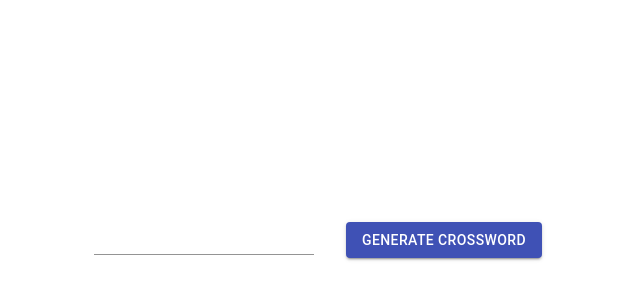
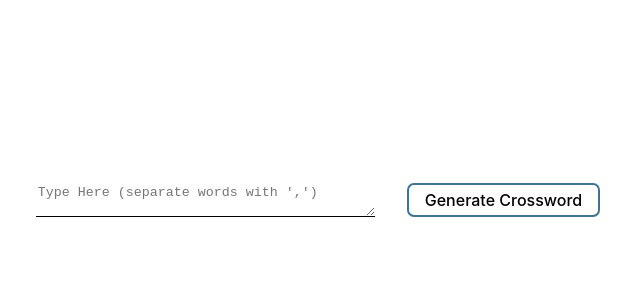
Before and after one commit to Mitvichin/Crossword-generator, a React (Create React App) app: page / in a window 1280 px wide. Shown: the part 160-460 px from the top of the page, without its empty margins (322-962 px from the left). Built offline with nearby package versions, Linux system fonts and the light colour scheme.

Commit message:
removed material ui; refactored ui

```diff
--- a/package.json
+++ b/package.json
@@ -3,7 +3,6 @@
   "version": "0.1.0",
   "private": true,
   "dependencies": {
-    "@material-ui/core": "^4.11.3",
     "@testing-library/jest-dom": "^5.11.9",
     "@testing-library/react": "^11.2.5",
     "@testing-library/user-event": "^12.7.3",
--- a/src/components/crossword/Crossword.js
+++ b/src/components/crossword/Crossword.js
@@ -2,45 +2,27 @@ import React, { useEffect, useState } from 'react';
 import { CrosswordLayout } from './crossword_layout/CrosswordLayout';
 import { CrosswordFactory } from './crossword_factory/CrosswordFactory';
 import { CrosswordInput } from './crossword_input/CrosswordInput';
-import { Grid } from '@material-ui/core';
 import classes from './crossword.module.css';
-const words = [
-  'hypnothize',
-  'tension',
-  'examination',
-  'outline',
-  'beg',
-  'coverage',
-  'jet',
-  'discreet',
-  'sustain'
-];
 
 const Crossword = () => {
   const [grid, setGrid] = useState([]);
 
   const constGenerateCrossWord = (inputValue) => {
-    const words = inputValue.toLowerCase().replace(/\s/g, '').split(',');
+    const words = inputValue.toUpperCase().replace(/\s/g, '').split(',');
     const crosswordGrid = CrosswordFactory(words);
     console.log(crosswordGrid.unusedWords);
     setGrid(crosswordGrid.grid);
   };
 
   return (
-    <Grid
-      container
-      className={classes.container}
-      alignContent="center"
-      justify="center"
-      direction="column"
-    >
-      <Grid item>
+    <div className={classes.container}>
+      <div>
         <CrosswordInput onSubmitHandler={constGenerateCrossWord} />
-      </Grid>
-      <Grid item>
+      </div>
+      <div>
         <CrosswordLayout grid={grid} />
-      </Grid>
-    </Grid>
+      </div>
+    </div>
   );
 };
 
--- a/src/components/crossword/crossword.module.css
+++ b/src/components/crossword/crossword.module.css
@@ -1,4 +1,10 @@
 .container {
   width: 100%;
   height: 100%;
+  display: flex;
+  flex-direction: column;
+  justify-content: center;
+  align-items: center;
+  justify-content: center;
+  row-gap: 5rem;
 }
--- a/src/components/crossword/crossword_factory/helpers/gridUtilities.js
+++ b/src/components/crossword/crossword_factory/helpers/gridUtilities.js
@@ -3,7 +3,6 @@ import { doesCellExist, isEmptyCell } from './cellChecks';
 import { checkIfCharIsIllegalForCell } from './checkIfCharIsIllegalForCell';
 
 const placeWordOnGrid = (wordInfo, grid) => {
-  const _grid = [...grid];
   const rowIndex = wordInfo.startingCordinates.x;
   const columnIndex = wordInfo.startingCordinates.y;
 
@@ -15,23 +14,24 @@ const placeWordOnGrid = (wordInfo, grid) => {
     }
   }
 
-  return _grid;
+  return grid;
 };
 
 const placeFirstWordOnGrid = (wordsInfo, grid) => {
   const wordInfo = wordsInfo[0];
+  const halfOfGridSize = Math.floor(grid.length / 2);
+  const quaterOfGridSize = Math.floor(halfOfGridSize / 2);
+
   wordInfo.isVertical = Math.random() > 0.5 ? true : false;
-  const halfOfGridSize = Math.floor(grid.length / 2);
-  const quaterOfGridSize = Math.floor(grid.length / 4);
   const { isVertical } = wordInfo;
   wordInfo.startingCordinates = {
     x: isVertical ? quaterOfGridSize : halfOfGridSize,
     y: isVertical ? halfOfGridSize : quaterOfGridSize
   };
 
-  let _grid = placeWordOnGrid(wordInfo, grid);
+  grid = placeWordOnGrid(wordInfo, grid);
 
-  return _grid;
+  return grid;
 };
 
 const generateGrid = (size, defaultEmptyCell) => {
@@ -50,24 +50,20 @@ const tryPlacingWordOnGrid = (wordInfo, placedWords, grid) => {
       wordInfo.isVertical = !isPlacedWordVertical;
       const { isVertical } = wordInfo;
       const indexOfCrossChar = wordInfo.text.indexOf(char);
-      let x = 0;
-      let y = 0;
 
-      //calculating cordinates for potential start
-      if (isVertical) {
-        x = placedX - indexOfCrossChar;
-        y = placedY;
-      } else {
-        x = placedX;
-        y = placedY - indexOfCrossChar;
-      }
+      const { x, y } = _calculatePotentialStartCordinate(
+        placedX,
+        placedY,
+        isVertical,
+        indexOfCrossChar
+      );
 
       wordInfo.startingCordinates.x = x;
       wordInfo.startingCordinates.y = y;
 
-      let isWordIllegal = _verifyCells(x, y, wordInfo, grid);
+      const isWordIllegal = _checkIfWordIsIllegal(x, y, wordInfo, grid);
 
-      if (isWordIllegal === false) {
+      if (!isWordIllegal) {
         return true;
       }
     }
@@ -75,7 +71,22 @@ const tryPlacingWordOnGrid = (wordInfo, placedWords, grid) => {
   }
 };
 
-const _verifyCells = (x, y, wordInfo, grid) => {
+const _calculatePotentialStartCordinate = (placedX, placedY, isVertical, indexOfCrossChar) => {
+  let x = 0;
+  let y = 0;
+
+  if (isVertical) {
+    x = placedX - indexOfCrossChar;
+    y = placedY;
+  } else {
+    x = placedX;
+    y = placedY - indexOfCrossChar;
+  }
+
+  return { x, y };
+};
+
+const _checkIfWordIsIllegal = (x, y, wordInfo, grid) => {
   const { isVertical, text } = wordInfo;
 
   for (let i = 0; i < wordInfo.text.length; i++) {
--- a/src/components/crossword/crossword_factory/helpers/shuffleArr.js
+++ b/src/components/crossword/crossword_factory/helpers/shuffleArr.js
@@ -1,18 +1,18 @@
 const shuffle = (array) => {
-  var currentIndex = array.length,
-    temporaryValue,
+  let currentIndex = array.length,
+    temp,
     randomIndex;
 
   // While there remain elements to shuffle...
   while (0 !== currentIndex) {
-    // Pick a remaining element...
+    // Pick a random element
     randomIndex = Math.floor(Math.random() * currentIndex);
     currentIndex -= 1;
 
     // And swap it with the current element.
-    temporaryValue = array[currentIndex];
+    temp = array[currentIndex];
     array[currentIndex] = array[randomIndex];
-    array[randomIndex] = temporaryValue;
+    array[randomIndex] = temp;
   }
 
   return array;
--- a/src/components/crossword/crossword_input/CrosswordInput.js
+++ b/src/components/crossword/crossword_input/CrosswordInput.js
@@ -1,9 +1,8 @@
 import React, { useState } from 'react';
 import classes from './crosswordInput.module.css';
-import { Input, Button } from '@material-ui/core';
 const SUBMIT_KEY_CODE = 13; //enter
 
-const CrosswordInput = ({onSubmitHandler}) => {
+const CrosswordInput = ({ onSubmitHandler }) => {
   const [inputValue, setInputValue] = useState('');
 
   const handleChange = (e) => {
@@ -11,23 +10,27 @@ const CrosswordInput = ({onSubmitHandler}) => {
     setInputValue(value);
   };
 
-  const handleSubmitBtn = (e) => {
+  const handleSubmitKey = (e) => {
     if (e.keyCode === SUBMIT_KEY_CODE) {
       const value = e.target.value;
       onSubmitHandler(value);
     }
   };
+
   return (
-    <div className={classes.inputContainer}>
-      <Input
+    <div className={classes.container}>
+      <textarea
         className={classes.input}
         value={inputValue}
         onChange={handleChange}
-        onKeyDown={handleSubmitBtn}
+        onKeyDown={handleSubmitKey}
+        placeholder="Type Here (separate words with ',')"
+        cols="40"
+        rows="1"
       />
-      <Button color="primary" variant="contained" onClick={() => onSubmitHandler(inputValue)}>
+      <div className={classes.button} onClick={() => onSubmitHandler(inputValue)}>
         Generate Crossword
-      </Button>
+      </div>
     </div>
   );
 };
--- a/src/components/crossword/crossword_input/crosswordInput.module.css
+++ b/src/components/crossword/crossword_input/crosswordInput.module.css
@@ -1,7 +1,26 @@
-.inputContainer {
+.container {
   width: 100%;
+  display: flex;
 }
 
 .input {
   margin-right: 2rem;
+  outline: none;
+  border: none;
+  border-bottom: 1px solid black;
 }
+
+.button {
+  cursor: pointer;
+  border: 2px solid #407294;
+  font-weight: 500;
+  transition: 0.2s ease;
+  border-radius: 7px;
+  display: inline-block;
+  padding: 0.3rem 1rem 0.3rem 1rem;
+}
+
+.button:hover {
+  background-color: #407294;
+  color: white;
+}
--- a/src/components/crossword/crossword_layout/CrosswordLayout.js
+++ b/src/components/crossword/crossword_layout/CrosswordLayout.js
@@ -8,7 +8,7 @@ const CrosswordLayout = ({ grid }) => {
     const result = grid.map((row) =>
       row.map((item, i) => (
         <div key={i} className={classes.cellContainer}>
-          <span className={classes.cell}>{`${item.toUpperCase()}`}</span>
+          <span className={classes.cell}>{`${item}`}</span>
           {i === row.length - 1 ? <br /> : ''}
         </div>
       ))
```
Also changed, not shown: 1 other file (tests, documents, lock files or other folders).
